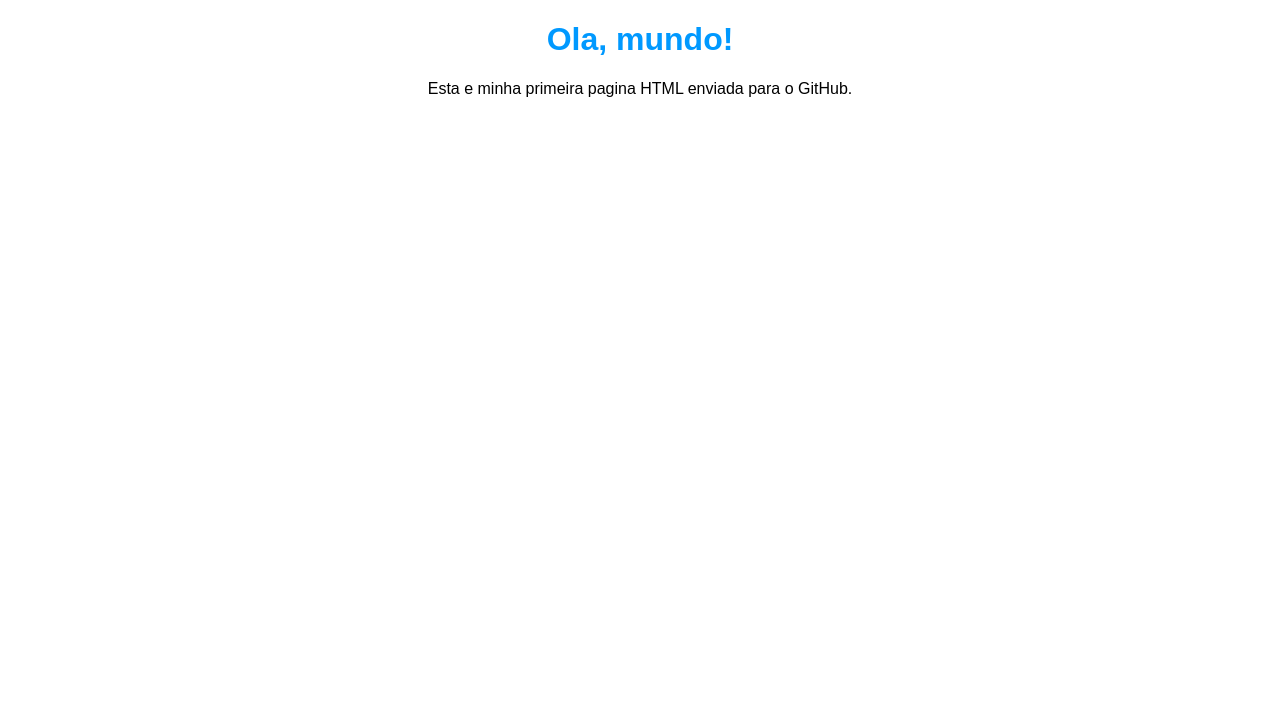
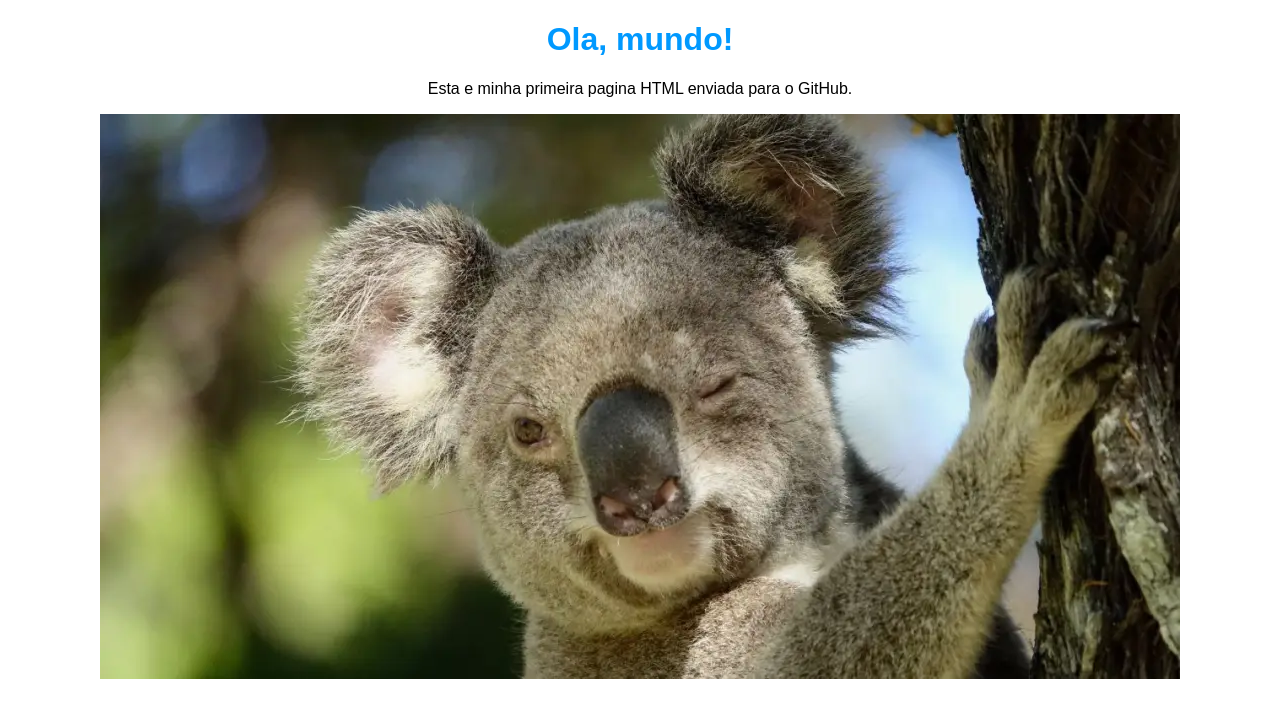
Before and after one commit to g4briel-a11y/atividade-html-css, a plain HTML site: page index.html in a window 1280 px wide. Drawn offline with Linux system fonts and the light colour scheme.

Commit message:
Update index.html

```diff
--- a/index.html
+++ b/index.html
@@ -10,6 +10,7 @@
 <body>
     <h1>Ola, mundo!</h1>
     <p>Esta e minha primeira pagina HTML enviada para o GitHub.</p>
+    <img src="coala.webp" alt="Italian Trulli">
 </body>
 
 </html>
```
